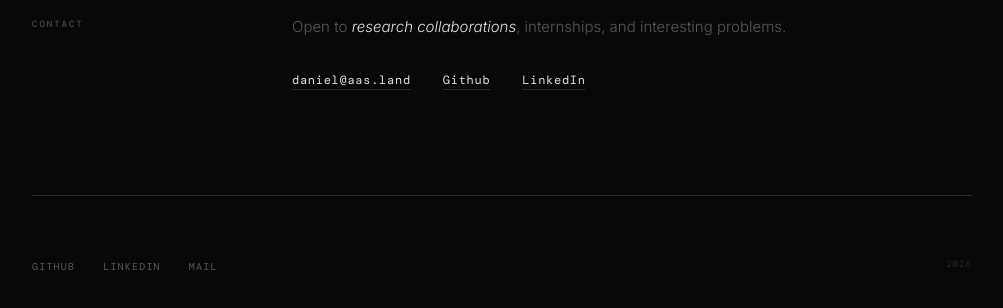
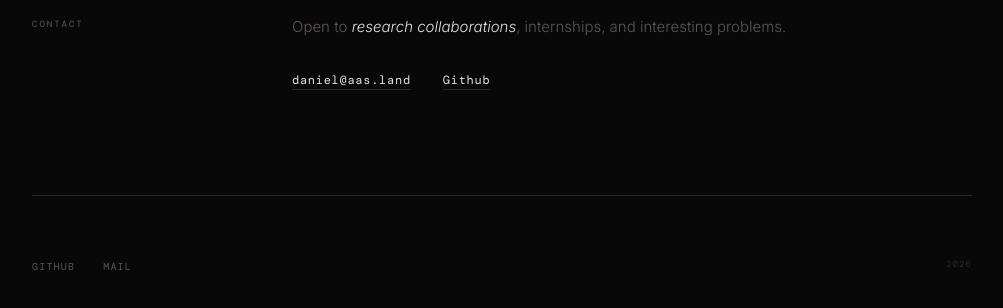
Before and after one commit to Puermuta/portfolio, a plain HTML site: page index.html in a window 1280 px wide. Shown: the part 1878-2186 px from the top of the page, without its empty margins (138-1141 px from the left). Drawn offline with nearby package versions, Linux system fonts and the light colour scheme; a web font is replaced by a local one.

Commit message:
Remove LinkedIn links from contact section
Comment out LinkedIn links in contact section and footer

```diff
--- a/index.html
+++ b/index.html
@@ -137,7 +137,7 @@
       <div class="contact-links">
         <a href="mailto:daniel@aas.land">daniel@aas.land</a>
         <a href="https://github.com/Puermuta" target="_blank" rel="noopener">Github</a>
-        <a href="#" target="_blank" rel="noopener">LinkedIn</a>
+        <!--<a href="#" target="_blank" rel="noopener">LinkedIn</a>-->
       </div>
     </div>
   </section>
@@ -145,7 +145,7 @@
   <footer>
     <ul class="footer-links">
       <li><a href="https://github.com/Puermuta" target="_blank" rel="noopener">Github</a></li>
-      <li><a href="#" target="_blank" rel="noopener">LinkedIn</a></li>
+      <!--<li><a href="#" target="_blank" rel="noopener">LinkedIn</a></li>-->
       <li><a href="mailto:daniel@aas.land">Mail</a></li>
     </ul>
     <span class="footer-copy">2026</span>
```
